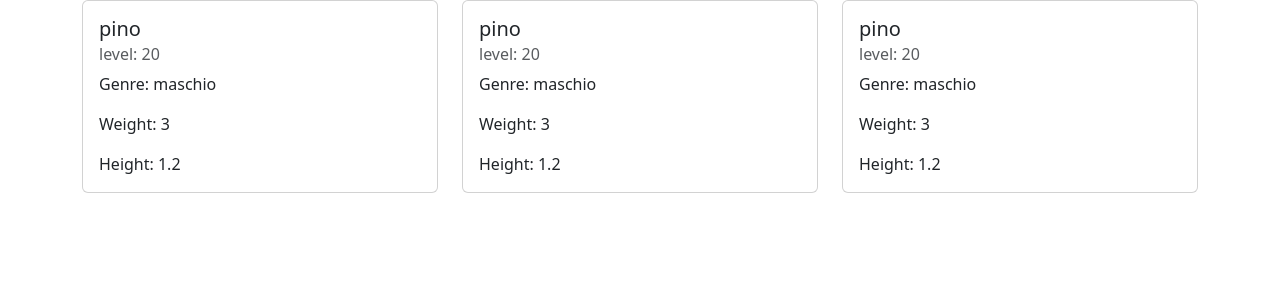
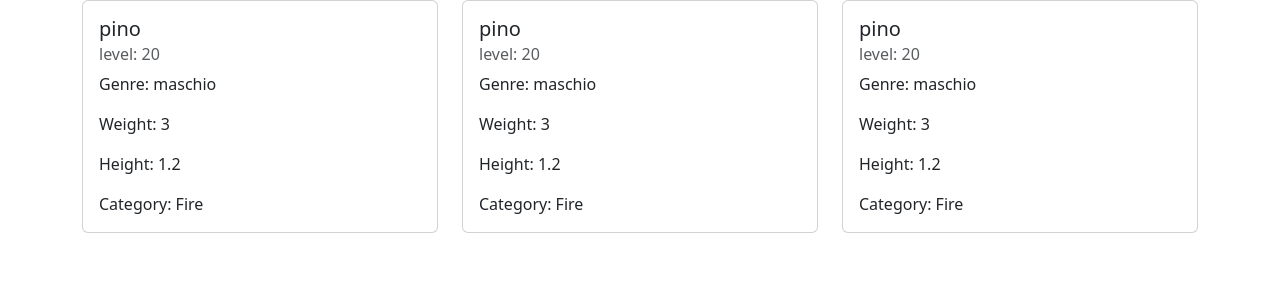
Before and after one commit to AlfredoCastrogiovanni/php-snacks-b1, a PHP site: page / in a window 1280 px wide. Shown: the part 56-356 px from the top of the page. Run offline with PHP 8.4, Linux system fonts and the light colour scheme.

Commit message:
add category

```diff
--- a/OOP/index.php
+++ b/OOP/index.php
@@ -2,7 +2,7 @@
     require_once __DIR__ . '/models/Pokemon.php';
     require_once __DIR__ . '/models/Category.php';
 
-    $Pokemon1 = new Pokemon('pino', 'maschio', 3, 1.20,20 );
+    $Pokemon1 = new Pokemon('pino', 'maschio', 3, 1.20, 20, new Category('Fire'));
 
     $Pokemons = [$Pokemon1, $Pokemon1, $Pokemon1 ];
 ?>
@@ -38,6 +38,7 @@
                             <p class="card-text">Genre: <?php $pokemon->getGenre(); ?></p>
                             <p class="card-text">Weight: <?php $pokemon->getWeight(); ?></p>
                             <p class="card-text">Height: <?php echo $pokemon->height; ?></p>
+                            <p class="card-text">Category: <?php echo $pokemon->category->name; ?></p>
                         </div>
                     </div>
                 </div>
--- a/OOP/models/Pokemon.php
+++ b/OOP/models/Pokemon.php
@@ -6,13 +6,15 @@
         public $weight;
         public $height;
         public $level;
+        public $category;
 
-        public function __construct(String $name, String $genre, Float $weight, Float $height, Int $level) {
+        public function __construct(String $name, String $genre, Float $weight, Float $height, Int $level, Category $category) {
             $this->name = $name;
             $this->genre = $genre;
             $this->weight = $weight;
             $this->height = $height;
             $this->level = $level;
+            $this->category = $category;
         }
 
         public function getName() {
```
